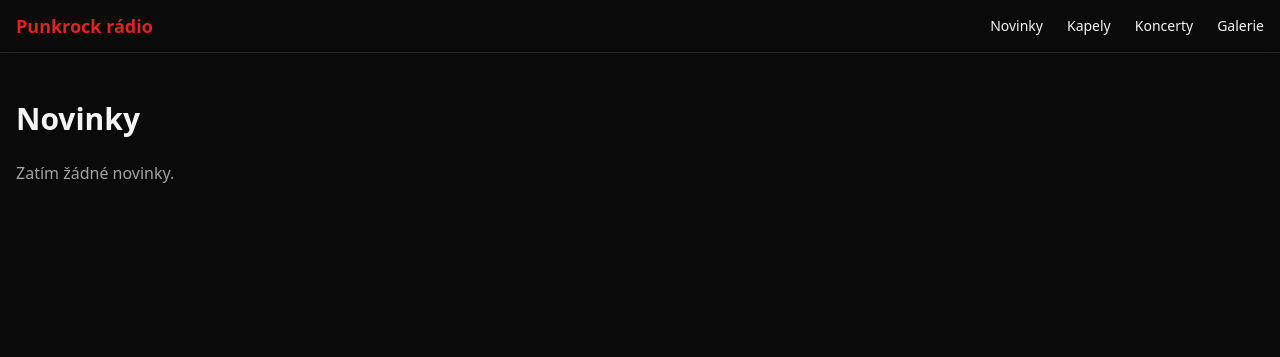
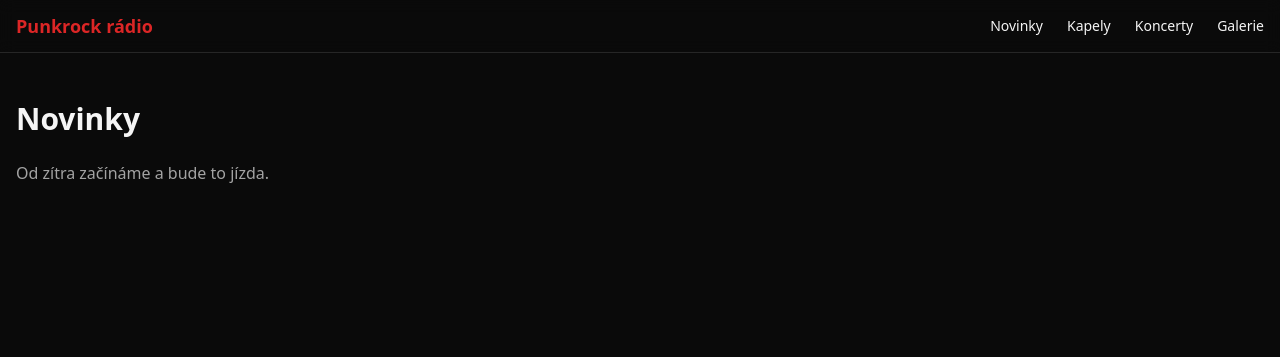
Before and after one commit to Amper159/punkrock, a Flask app: page /novinky/ in a window 1280 px wide. Shown: the top 357 px of the page. Run offline with Flask 3, Linux system fonts and the light colour scheme; some libraries are stand-ins or nearby versions.

Commit message:
pridal som text

```diff
--- a/punkradio/templates/news/index.html
+++ b/punkradio/templates/news/index.html
@@ -14,7 +14,8 @@
       </div>
     </article>
     {% else %}
-    <p class="text-neutral-400">Zatím žádné novinky.</p>
+    <p class="text-neutral-400">Od zítra začínáme a bude to jízda.</p>
+
     {% endfor %}
   </div>
 </section>
```
